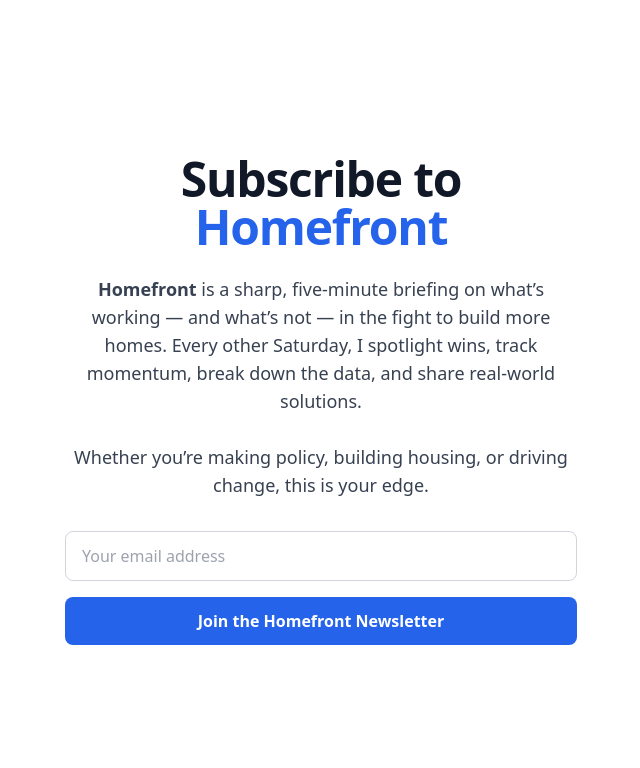
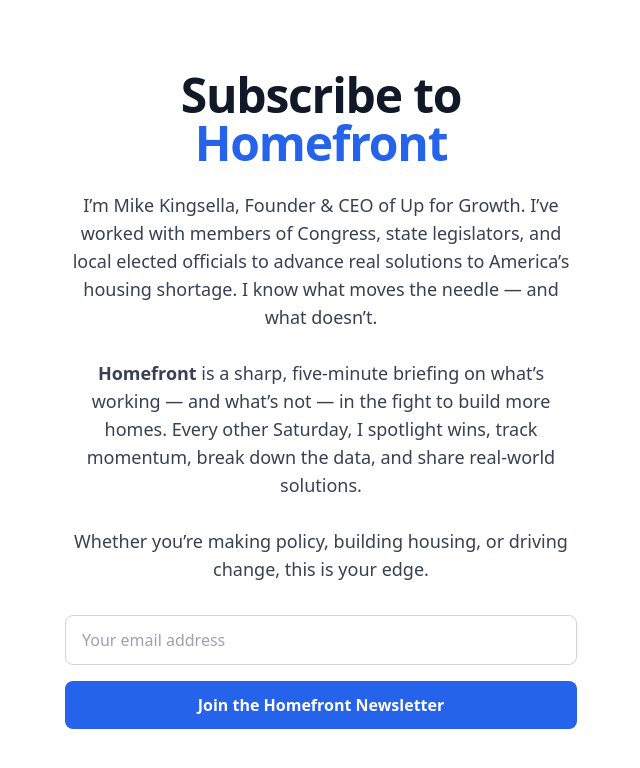
Before and after one commit to mkingsella/personalsite, a website: page public/index.html in a window 1280 px wide. Shown: the whole page, without its empty margins (319-959 px from the left). Drawn offline with Linux system fonts and the light colour scheme.

Commit message:
update copy

```diff
--- a/public/index.html
+++ b/public/index.html
@@ -15,6 +15,8 @@
           Subscribe to <span class="text-blue-600">Homefront</span>
         </h1>
         <p class="text-lg text-gray-700 mb-8">
+          I’m Mike Kingsella, Founder & CEO of <a href="https://www.upforgrowth.org" target="_blank" rel="noopener noreferrer">Up for Growth</a>. I’ve worked with members of Congress, state legislators, and local elected officials to advance real solutions to America’s housing shortage. I know what moves the needle — and what doesn’t.
+          <br /><br />
           <strong>Homefront</strong> is a sharp, five-minute briefing on what’s working — and what’s not — in the fight to build more homes. Every other Saturday, I spotlight wins, track momentum, break down the data, and share real-world solutions.
           <br /><br />
           Whether you’re making policy, building housing, or driving change, this is your edge.
```
